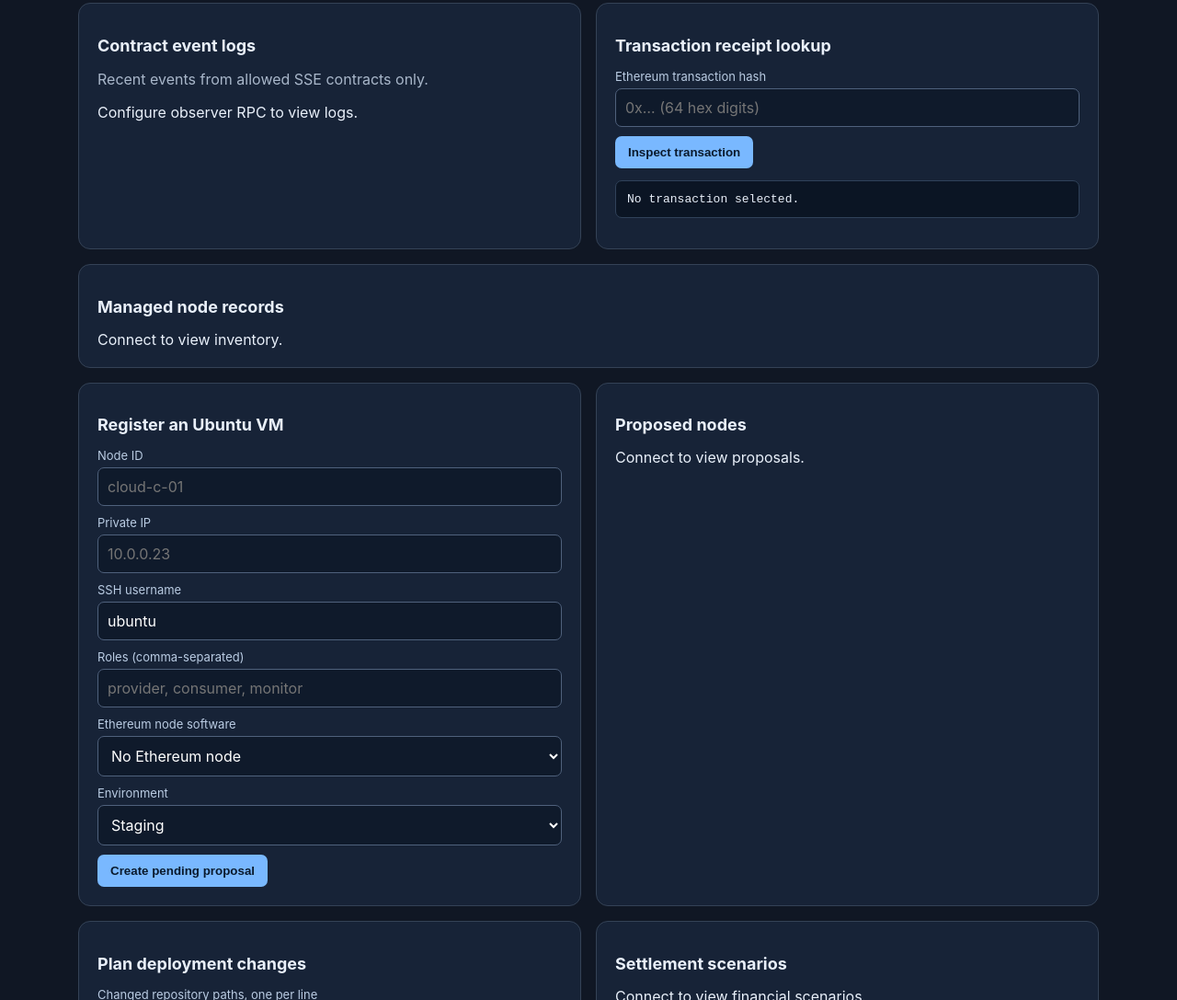
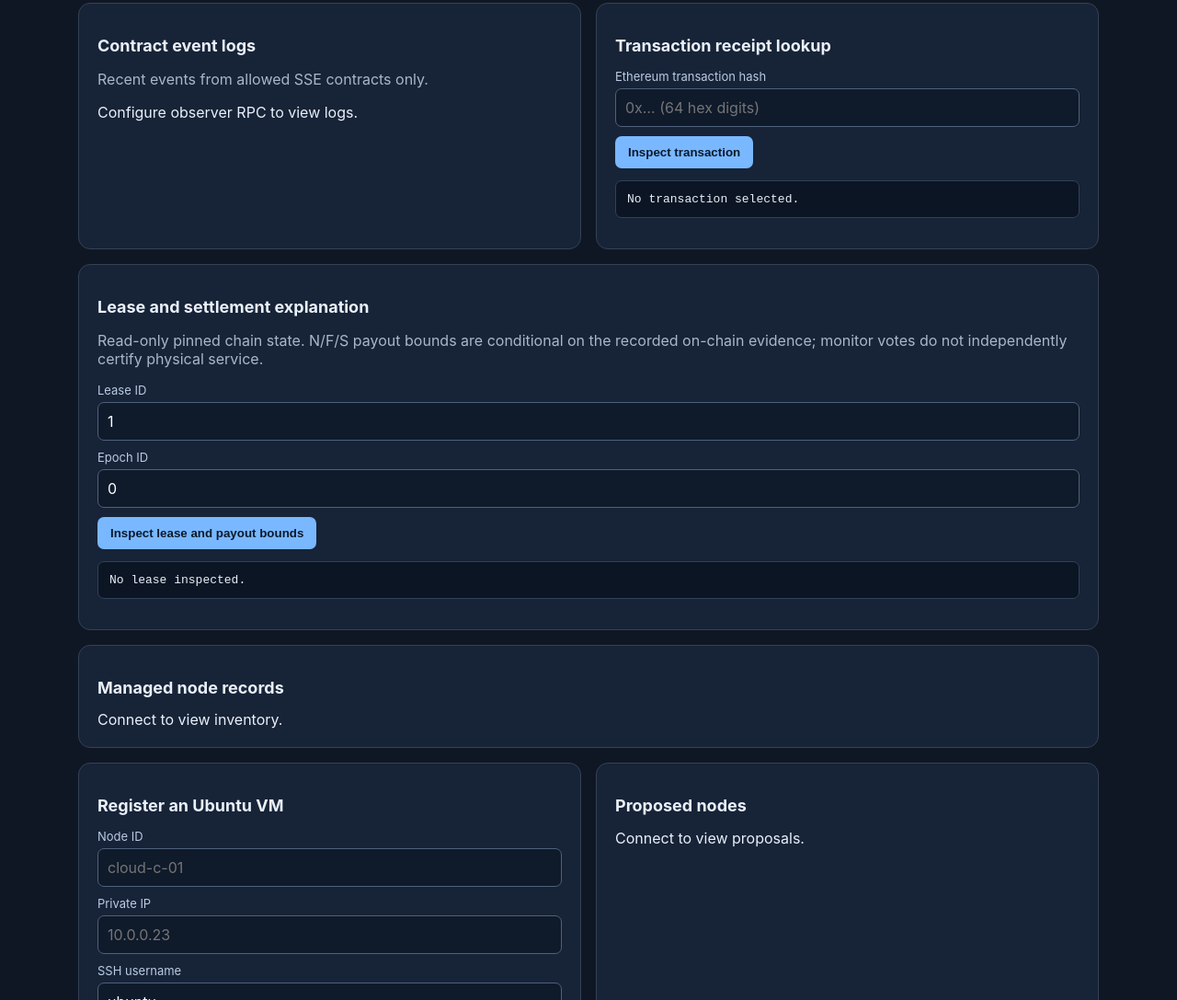
Before and after one commit to AkrAyoub/sse-research, a plain HTML site: page apps/control-plane/static/index.html in a window 1280 px wide. Shown: the part 721-1808 px from the top of the page at 92% size. Drawn offline with Linux system fonts and the light colour scheme.

Commit message:
[skip ci] R8: add settlement decision inspection panel

```diff
--- a/apps/control-plane/static/index.html
+++ b/apps/control-plane/static/index.html
@@ -20,6 +20,14 @@ body{margin:0;min-height:100vh}header{border-bottom:1px solid #344256;background
 <section class="wide"><h2>Recent Ethereum blocks</h2><p>Live RPC read-only view. Confirmation depth is not verified finality.</p><div id="chainBlocks">Configure observer RPC to view blocks.</div></section>
 <section><h2>Contract event logs</h2><p>Recent events from allowed SSE contracts only.</p><div id="chainEvents">Configure observer RPC to view logs.</div></section>
 <section><h2>Transaction receipt lookup</h2><label for="txhash">Ethereum transaction hash</label><input id="txhash" placeholder="0x… (64 hex digits)"><button id="lookupTx">Inspect transaction</button><pre id="txDetail">No transaction selected.</pre></section>
+<section class="wide"><h2>Lease and settlement explanation</h2>
+<p>Read-only pinned chain state. N/F/S payout bounds are conditional on the recorded
+on-chain evidence; monitor votes do not independently certify physical service.</p>
+<label for="leaseId">Lease ID</label><input id="leaseId" inputmode="numeric" type="number" min="1" step="1" value="1">
+<label for="epochId">Epoch ID</label><input id="epochId" inputmode="numeric" type="number" min="0" step="1" value="0">
+<button id="inspectLease">Inspect lease and payout bounds</button>
+<pre id="leaseDetail">No lease inspected.</pre>
+</section>
 <section class="wide"><h2>Managed node records</h2><div id="nodes">Connect to view inventory.</div></section>
 <section><h2>Register an Ubuntu VM</h2>
 <form id="enroll"><label for="node_id">Node ID</label><input id="node_id" required pattern="[a-z][a-z0-9-]{0,62}" placeholder="cloud-c-01">
```
